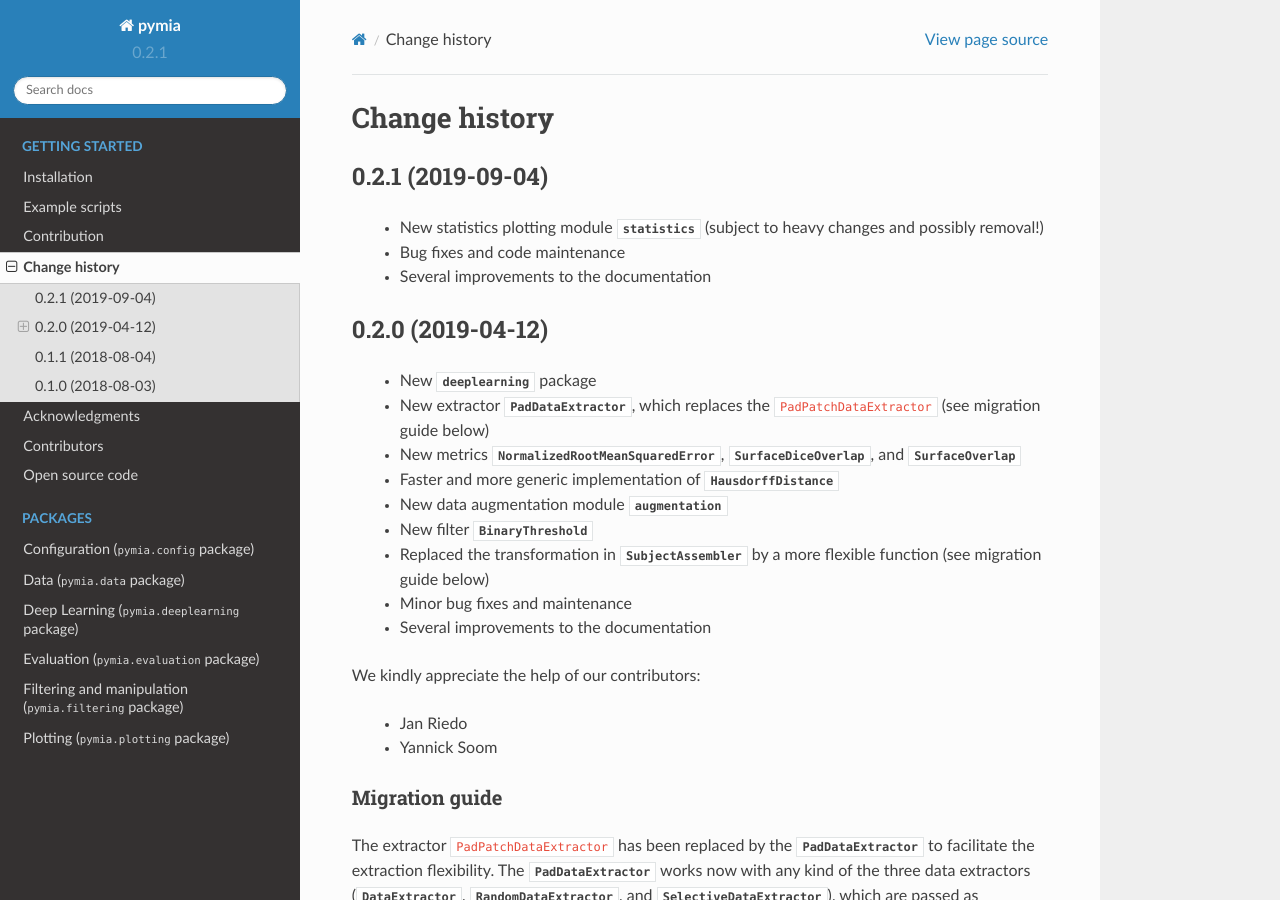
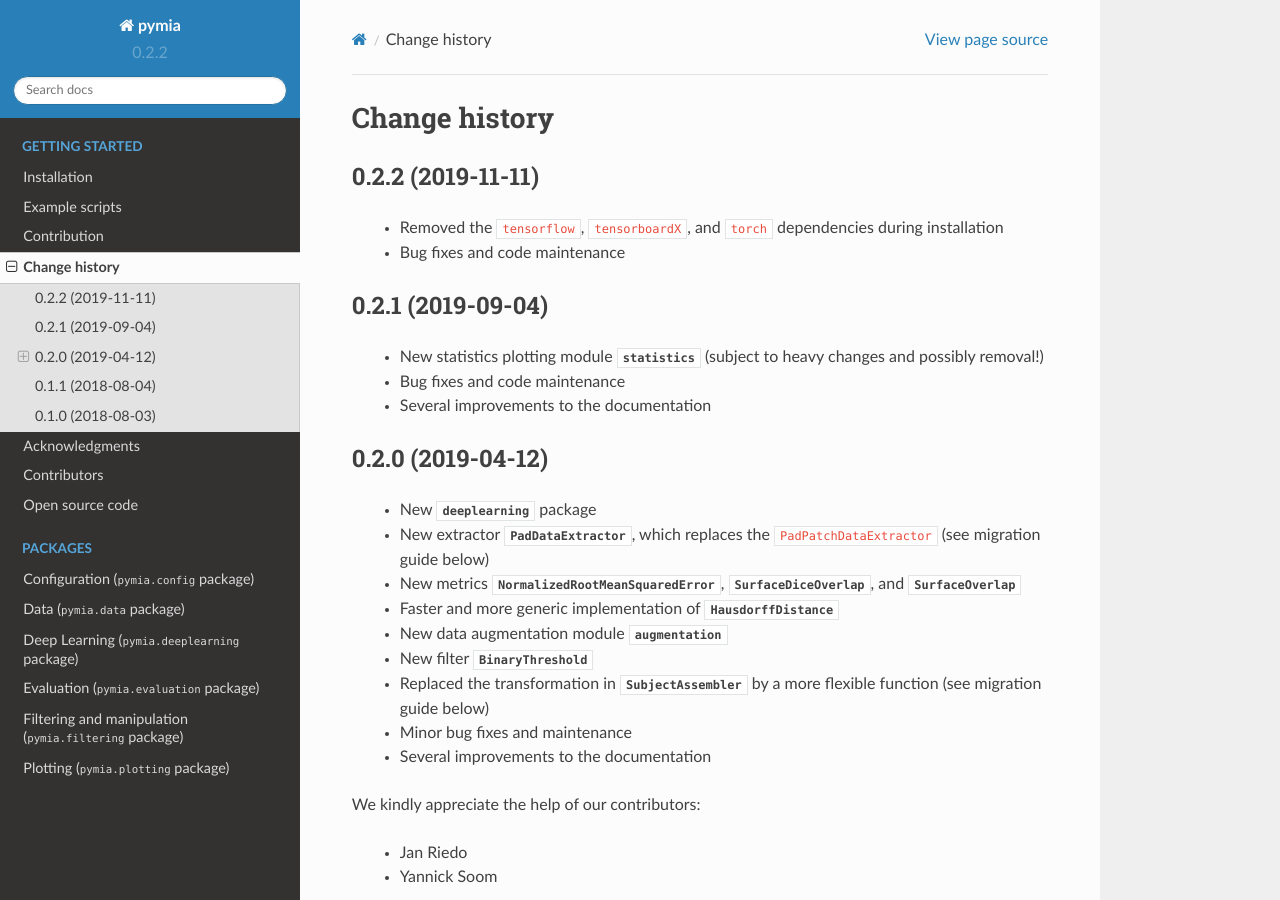
Before and after one commit to rundherum/pymia, a Sphinx documentation site: the page built from docs/history.rst, in a window 1280 px wide and 900 px high. Built offline with Sphinx 7.4.7 and the Read the Docs theme 2.0.0, drawn with Linux system fonts in a browser that asks for light colours; formulas are drawn with MathJax 3; cross-references to code outside the pages are shown as plain code.

Commit message:
feat(all): update version to 0.2.2

```diff
--- a/docs/conf.py
+++ b/docs/conf.py
@@ -67,9 +67,9 @@ author = 'Fabian Balsiger and Alain Jungo'
 # built documents.
 #
 # The short X.Y version.
-version = '0.2.1'
+version = '0.2.2'
 # The full version, including alpha/beta/rc tags.
-release = '0.2.1'
+release = '0.2.2'
 
 # The language for content autogenerated by Sphinx. Refer to documentation
 # for a list of supported languages.
--- a/docs/history.rst
+++ b/docs/history.rst
@@ -2,6 +2,12 @@
 
 Change history
 ==============
+
+0.2.2 (2019-11-11)
+------------------
+
+ * Removed the ``tensorflow``, ``tensorboardX``, and ``torch`` dependencies during installation
+ * Bug fixes and code maintenance
 
 0.2.1 (2019-09-04)
 ------------------
--- a/setup.py
+++ b/setup.py
@@ -25,7 +25,7 @@ TEST_PACKAGES = [
 
 setup(
     name='pymia',
-    version='0.2.1',
+    version='0.2.2',
     description='pymia facilitates medical image analysis',
     long_description=readme,
     long_description_content_type='text/x-rst',
```
